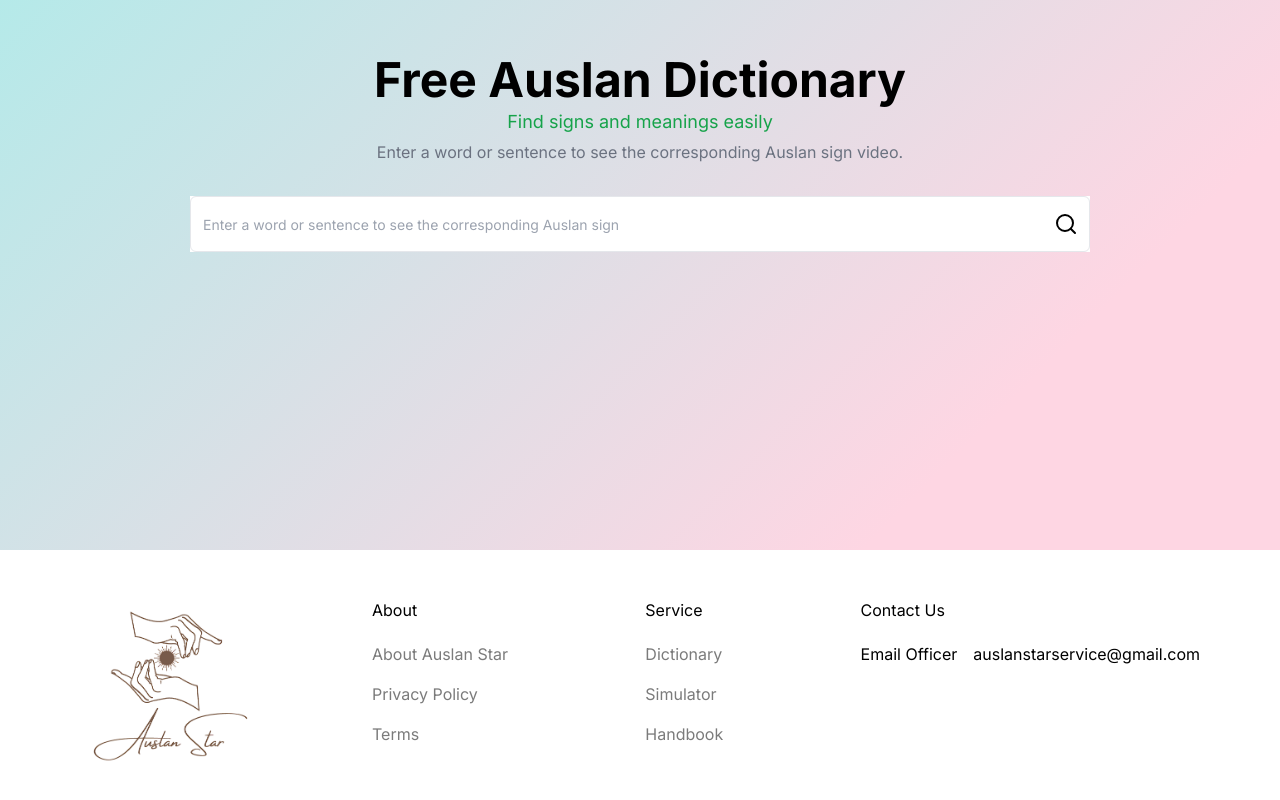
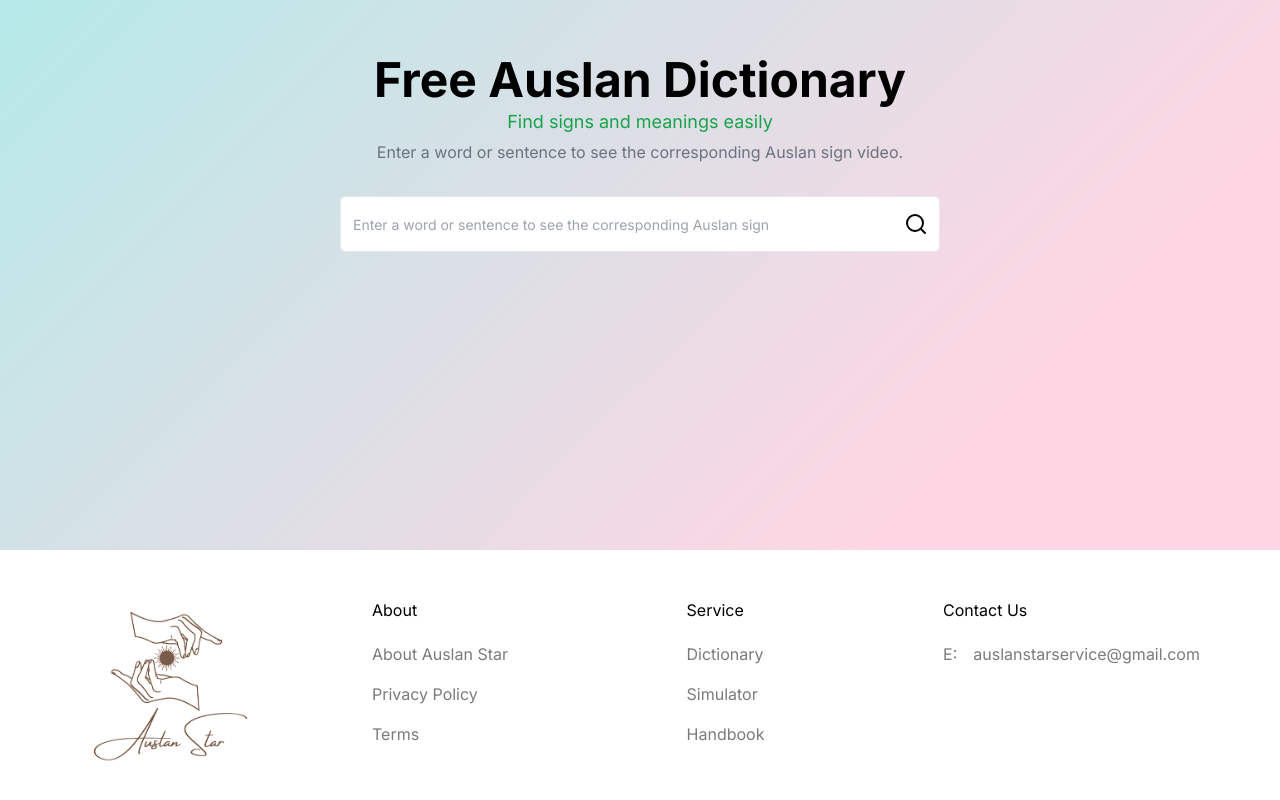
Before and after one commit to victorwkb/AuslanStar, a Next.js app in the folder webapp/: page /dictionary in a window 1280 px wide. Shown: the part 380-1180 px from the top of the page. Built offline with nearby package versions, Linux system fonts and the light colour scheme.

Commit message:
search function and footer ui updates

```diff
--- a/webapp/components/Footer.tsx
+++ b/webapp/components/Footer.tsx
@@ -28,14 +28,15 @@ const Footer = () => {
             <div className="flex flex-col gap-5">
               <FooterColumn title={FOOTER_CONTACT_INFO.title}>
                 {FOOTER_CONTACT_INFO.links.map((link) => (
-                  <Link
-                    href="/"
+                  <div
                     key={link.label}
-                    className="flex gap-4 md:flex-col lg:flex-row"
+                    className="flex gap-4 md:flex-col lg:flex-row text-gray-30"
                   >
                     <p className="whitespace-nowrap">{link.label}</p>
-                    <p className="medium-14 whitespace-nowrap">{link.value}</p>
-                  </Link>
+                    <Link
+                      href="mailto:auslanstarservice@gmail.com"
+                      className="medium-14 whitespace-nowrap">{link.value}</Link>
+                  </div>
                 ))}
               </FooterColumn>
             </div>
--- a/webapp/components/Results.tsx
+++ b/webapp/components/Results.tsx
@@ -1,6 +1,6 @@
 import { db } from "@/db";
 import { entry, subentry, sentence } from "@/db/schema";
-import { eq } from "drizzle-orm";
+import { eq, ilike } from "drizzle-orm";
 import { X } from "lucide-react";
 import { BedrockEmbeddings } from "@langchain/community/embeddings/bedrock";
 import {
@@ -45,11 +45,11 @@ const Results = async ({ query }: any) => {
     .select()
     .from(sentence)
     .limit(1)
-    .where(eq(sentence.sentence, query));
+    .where(ilike(sentence.sentence, query));
   if (sentenceData.length !== 0) {
     return (
       <Suspense>
-        <div className="bg-gray-100 p-6 shadow-xl rounded-lg max-w-[800px] mx-auto mt-8">
+        <div className="bg-gray-100 p-6 shadow-xl rounded-lg max-w-[1200px] mx-auto mt-8">
           <div className="mb-5">
             {sentenceData.map((sentence) => (
               <div key={sentence.id}>
@@ -59,7 +59,7 @@ const Results = async ({ query }: any) => {
                 <video
                   key={sentence.id}
                   controls
-                  className="max-w-full w-50 h-50"
+                  className="max-w-[1200px] w-50 h-50"
                 >
                   <source src={sentence.videoLinks!} type="video/mp4" />
                   Your browser does not support the video tag.
@@ -175,20 +175,20 @@ const Results = async ({ query }: any) => {
             </div>
           ))}
         </div>
-        <div>
+        <div className="flex flex-col gap-y-6">
           {/* Populate through the subentries */}
           {subEntries.map((subentry) => (
-            <div key={subentry.id}>
+            <div key={subentry.id} className="border border-slate-300 bg-slate-50 rounded-lg border-black shadow-xl p-3">
               <p className="text-gray-700 mb-3 font-normal">
                 Definition in Auslan:
               </p>
-              <div className="flex space-x-2 overflow-x-auto">
+              <div className="flex justify-center space-x-2 overflow-x-auto">
                 {subentry.videoLinks &&
                   subentry.videoLinks.map((videoLink) => (
                     <video
                       key={videoLink}
                       controls
-                      className="max-w-full w-50 h-50"
+                      className="w-full w-50 h-50"
                     >
                       <source src={videoLink} type="video/mp4" />
                       Your browser does not support the video tag.
@@ -197,12 +197,12 @@ const Results = async ({ query }: any) => {
               </div>
 
               {subentry.keywords && (
-                <div className="text-sm text-gray-700 mb-3">
+                <div className="text-sm text-gray-700 my-3">
                   Keywords: {subentry.keywords.join(", ")}
                 </div>
               )}
 
-              <div className="flex flex-col gap-y-3 mb-8">
+              <div className="flex flex-col gap-y-3 mb-3">
                 {Object.entries(
                   subentry.definitions as { [key: string]: string },
                 ).map(([definitionType, definition]) => (
--- a/webapp/components/SearchBar.tsx
+++ b/webapp/components/SearchBar.tsx
@@ -23,8 +23,8 @@ const SearchBar = () => {
 
   return (
     <Suspense>
-      <div className="relative w-3/4 h-14 flex flex-col bg-white">
-        <div className="relative h-14 z-10 rounded-md">
+      <div className="relative w-1/2 h-14 flex flex-col bg-transparent">
+        <div className="relative h-14 z-10 rounded-md bg-white">
           <Input
             disabled={isSearching}
             value={query}
--- a/webapp/constants/index.ts
+++ b/webapp/constants/index.ts
@@ -49,7 +49,7 @@ export const FOOTER_LINKS = [
 
 export const FOOTER_CONTACT_INFO = {
   title: "Contact Us",
-  links: [{ label: "Email Officer", value: "auslanstarservice@gmail.com" }],
+  links: [{ label: "E:", value: "auslanstarservice@gmail.com" }],
 };
 
 // Situation Scripts
--- a/webapp/lib/utils.ts
+++ b/webapp/lib/utils.ts
@@ -1,6 +1,6 @@
-import { type ClassValue, clsx } from "clsx";
-import { twMerge } from "tailwind-merge";
+import { type ClassValue, clsx } from "clsx"
+import { twMerge } from "tailwind-merge"
 
 export function cn(...inputs: ClassValue[]) {
-  return twMerge(clsx(inputs));
+  return twMerge(clsx(inputs))
 }
```
